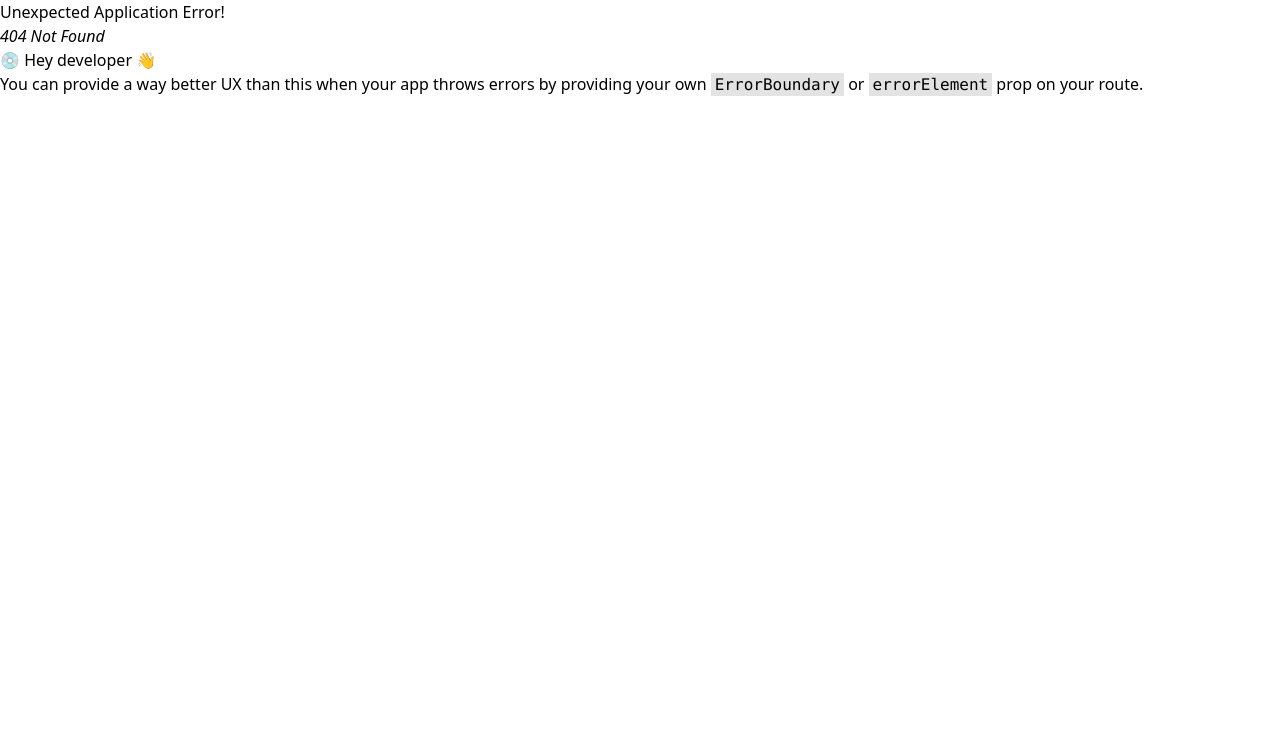
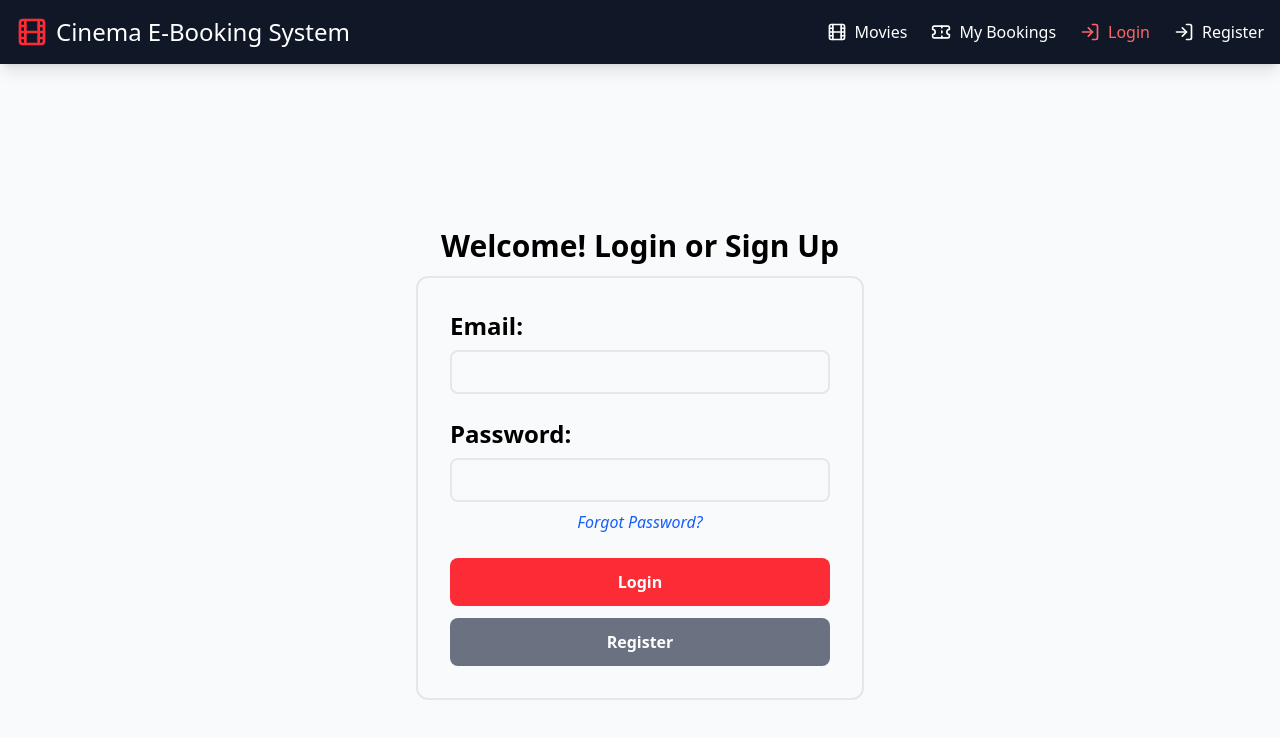
Before and after one commit to r-s-r-99/CSCI4050-CinmeaEBookingProject, a React (Vite) app in the folder ecinemabookingsys/: page /login in a window 1280 px wide. Before the commit this address had no page. Shown: the top 738 px of the page. Built offline with nearby package versions, Linux system fonts and the light colour scheme.

Commit message:
Temporary changes. Only created Login in Register pages. Logic comes later.

```diff
--- a/ecinemabookingsys/src/components/Header.tsx
+++ b/ecinemabookingsys/src/components/Header.tsx
@@ -1,4 +1,4 @@
-import { Film, Ticket, User } from 'lucide-react';
+import { Film, Ticket, User, LogIn } from 'lucide-react';
 import { Link, useLocation } from 'react-router';
 
 export function Header() {
@@ -27,6 +27,7 @@ export function Header() {
               <Film className="w-5 h-5" />
               <span>Movies</span>
             </Link>
+
             <Link
               to="/bookings"
               className={`flex items-center gap-2 hover:text-red-400 transition-colors ${
@@ -36,10 +37,31 @@ export function Header() {
               <Ticket className="w-5 h-5" />
               <span>My Bookings</span>
             </Link>
-            <button className="flex items-center gap-2 hover:text-red-400 transition-colors">
-              <User className="w-5 h-5" />
-              <span>Account</span>
-            </button>
+
+            <Link
+              to="/login"
+              className={`flex items-center gap-2 hover:text-red-400 transition-colors ${
+                isActive('/login') ? 'text-red-400' : ''
+              }`}
+            >
+            <LogIn className="w-5 h-5" />
+            <span>Login</span>
+          </Link>
+
+
+          <Link
+              to="/register"
+              className={`flex items-center gap-2 hover:text-red-400 transition-colors ${
+                isActive('/register') ? 'text-red-400' : ''
+              }`}
+            >
+            <LogIn className="w-5 h-5" />
+            <span>Register</span>
+          </Link>
+
+
+
+
           </nav>
         </div>
       </div>
--- /dev/null
+++ b/ecinemabookingsys/src/pages/Account.tsx
@@ -0,0 +1,11 @@
+import React from 'react';
+
+const Account = () => {
+    return (
+        <div className="container mx-auto p-4">
+            <h1 className="text-l font-bold">My Account</h1>
+        </div>
+    ); //return
+}; //Account
+
+export default Account;
--- /dev/null
+++ b/ecinemabookingsys/src/pages/Login.tsx
@@ -0,0 +1,37 @@
+import React from 'react';
+
+const Login = () => {
+    return (
+        <div className="min-h-screen flex items-center justify-center flex-col"> {/*The master div*/}
+            <h1 className="text-3xl font-bold text-center mb-3">Welcome! Login or Sign Up</h1>
+
+            {/*The container*/}
+            <div className="w-[90%] max-w-md border-2 border-gray-200 p-8 rounded-xl flex flex-col gap-6">
+                {/*The email div*/}
+                <div className="flex flex-col gap-2">
+                    <h1 className="text-2xl font-semibold">Email:</h1>
+                    <input type="email" className="border-2 border-gray-200 bg-transparent p-2 rounded-lg"/>
+                </div>
+
+                {/*The password div*/}
+                <div className="flex flex-col gap-2">
+                    <h1 className="text-2xl font-semibold">Password:</h1>
+                    <input type="password" className="border-2 border-gray-200 bg-transparent p-2 rounded-lg"/>
+                    <button className="italic text-blue-600 hover:text-blue-800 hover:underline">Forgot Password?</button>
+                </div>
+
+                {/*login/register buttons div*/}
+                <div className="flex flex-col gap-3">
+                    <button className="py-3 rounded-lg font-bold bg-red-500 hover:bg-red-600 text-white">Login</button>
+                    <button className="py-3 rounded-lg font-bold bg-gray-500 hover:bg-gray-600 text-white">Register</button>
+                </div>
+            </div>
+
+
+
+
+        </div>
+    ); //return
+}; //const Login
+
+export default Login;
--- /dev/null
+++ b/ecinemabookingsys/src/pages/Register.tsx
@@ -0,0 +1,39 @@
+import React from 'react';
+
+const Register = () => {
+    return (
+        <div className="min-h-screen flex items-center justify-center flex-col"> {/*The master div*/}
+            <h1 className="text-3xl font-bold text-center mb-3">Register</h1>
+
+            {/*The container*/}
+            <div className="w-[90%] max-w-md border-2 border-gray-200 p-8 rounded-xl flex flex-col gap-6">
+                {/*The email div*/}
+                <div className="flex flex-col gap-2">
+                    <h1 className="text-2xl font-semibold">Enter an Email:</h1>
+                    <input type="email" className="border-2 border-gray-200 bg-transparent p-2 rounded-lg"/>
+                </div>
+
+                {/*The password div*/}
+                <div className="flex flex-col gap-2 pb-6">
+                    <h1 className="text-2xl font-semibold">Enter a Password:</h1>
+                    <label>Password must be at least 6 characters long</label>
+                    <input type="password" className="border-2 border-gray-200 bg-transparent p-2 rounded-lg"/>
+
+                    <h1 className="text-2xl font-semibold">Confirm Password:</h1>
+                    <input type="password" className="border-2 border-gray-200 bg-transparent p-2 rounded-lg"/>
+                </div>
+
+                {/*login/register buttons div*/}
+                <div className="flex flex-col gap-3">
+                    <button className="py-3 rounded-lg font-bold bg-red-500 hover:bg-red-600 text-white">Register</button>
+                </div>
+            </div>
+
+
+
+
+        </div>
+    ); //return
+}; //const Register
+
+export default Register;
--- a/ecinemabookingsys/src/routes.ts
+++ b/ecinemabookingsys/src/routes.ts
@@ -6,6 +6,8 @@ import SeatSelection from './pages/SeatSelection';
 import Confirmation from './pages/Confirmation';
 import BookingPage from './pages/BookingPage';
 import { Bookings } from './pages/Bookings';
+import Login from './pages/Login';
+import Register from './pages/Register';
 
 export const router = createBrowserRouter([
   {
@@ -17,6 +19,8 @@ export const router = createBrowserRouter([
       { path: 'booking/:showtimeId', Component: SeatSelection },
       { path: 'confirmation', Component: Confirmation },
       { path: 'bookings', Component: Bookings },
+      { path: 'login', Component: Login },
+      { path: 'register', Component: Register },
     ],
   },
 ]);
```
